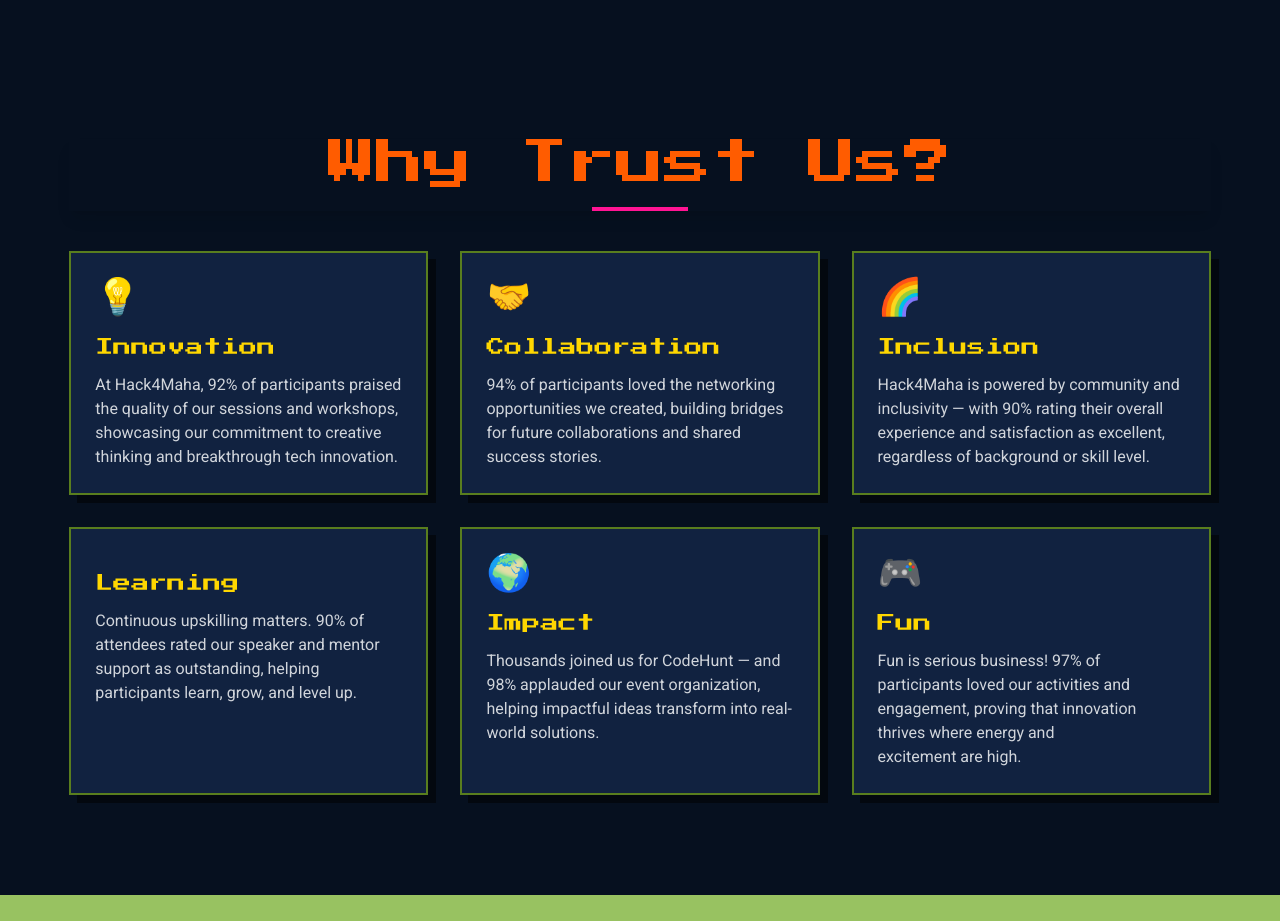
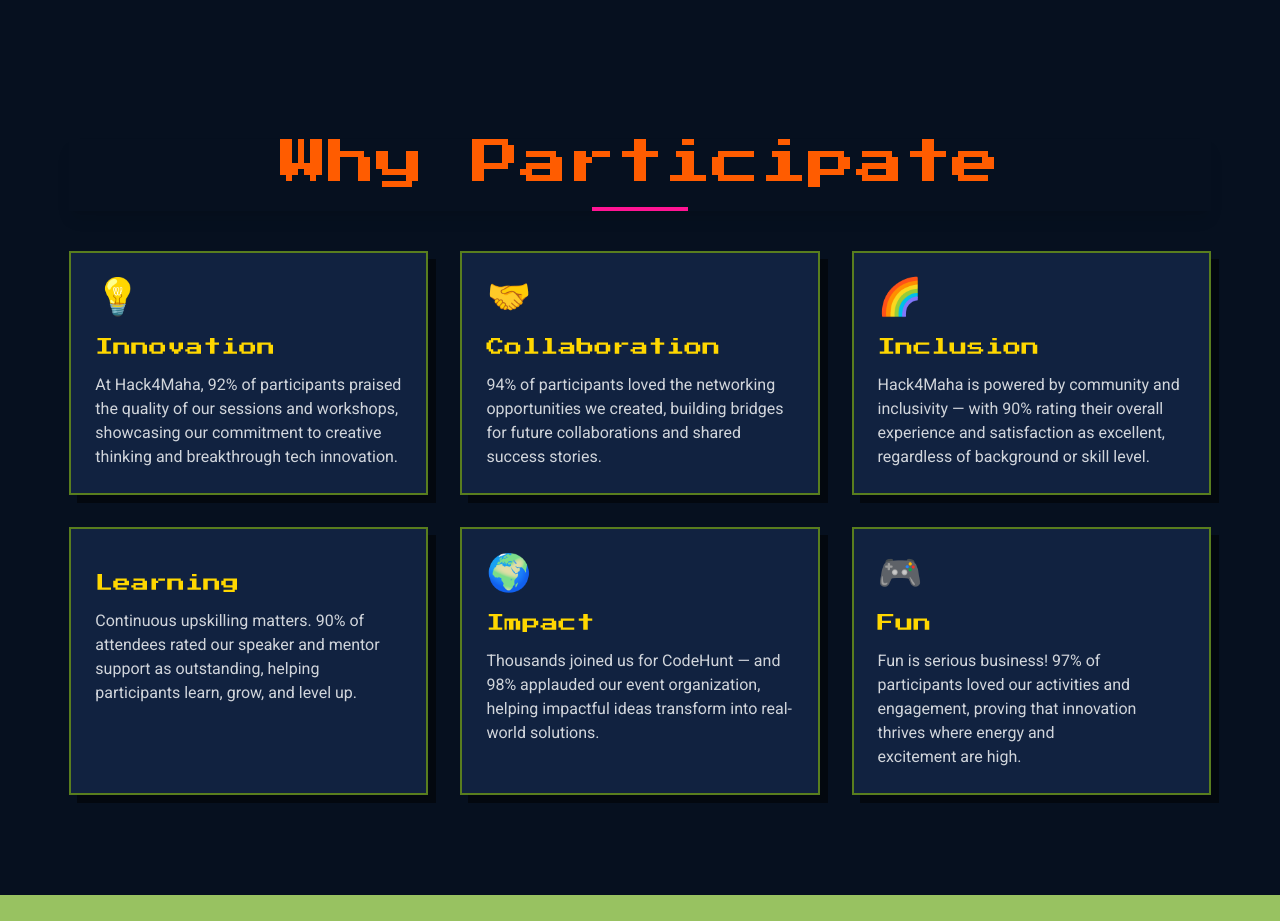
Before and after one commit to codetechie18/Hack4Maha, a React (Vite) app: page /about in a window 1280 px wide. Shown: the part 920-1841 px from the top of the page. Built offline with nearby package versions, Linux system fonts and the light colour scheme.

Commit message:
code comment

```diff
--- a/src/Pages/About.jsx
+++ b/src/Pages/About.jsx
@@ -150,7 +150,7 @@
 
       <section className="py-20">
         <div className="container-custom">
-          <SectionTitle>Why Trust Us?</SectionTitle>
+          <SectionTitle>Why Participate </SectionTitle>
 
           <div className="grid grid-cols-1 md:grid-cols-3 gap-8">
             {[
--- a/src/Pages/Home.jsx
+++ b/src/Pages/Home.jsx
@@ -218,7 +218,7 @@
       </section> */}
 
       {/* CTA Section */}
-      <section className="py-20 bg-space-blue/30 relative overflow-hidden">
+      {/* <section className="py-20 bg-space-blue/30 relative overflow-hidden">
         <div className="absolute top-10 left-10 hidden lg:block">
           <PixelArt type="alien" size="xl" />
         </div>
@@ -248,7 +248,7 @@
             </Link>
           </motion.div>
         </div>
-      </section>
+      </section> */}
 
       {/* Sponsors Preview */}
       {/* <section className="py-20">
```
